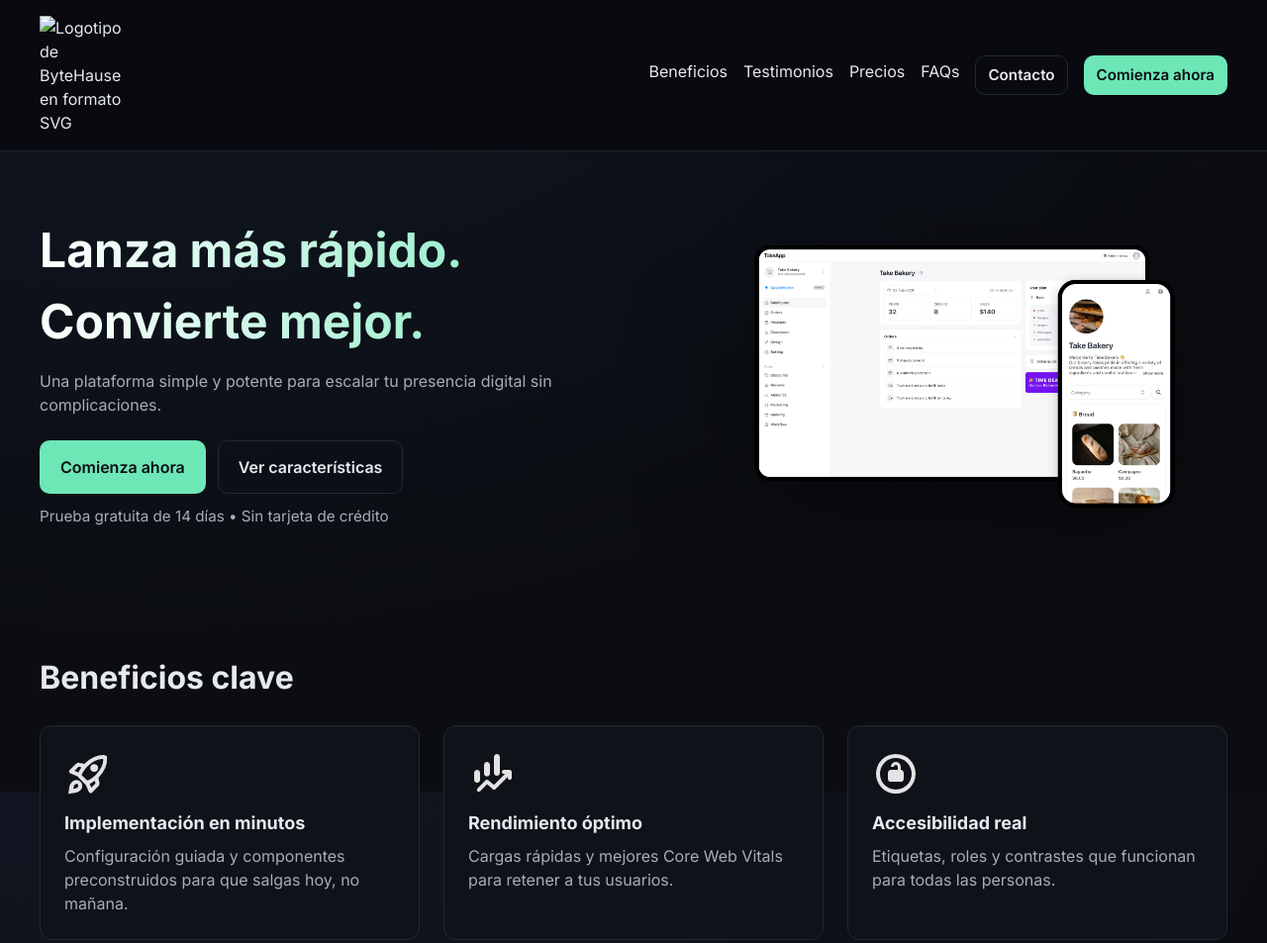
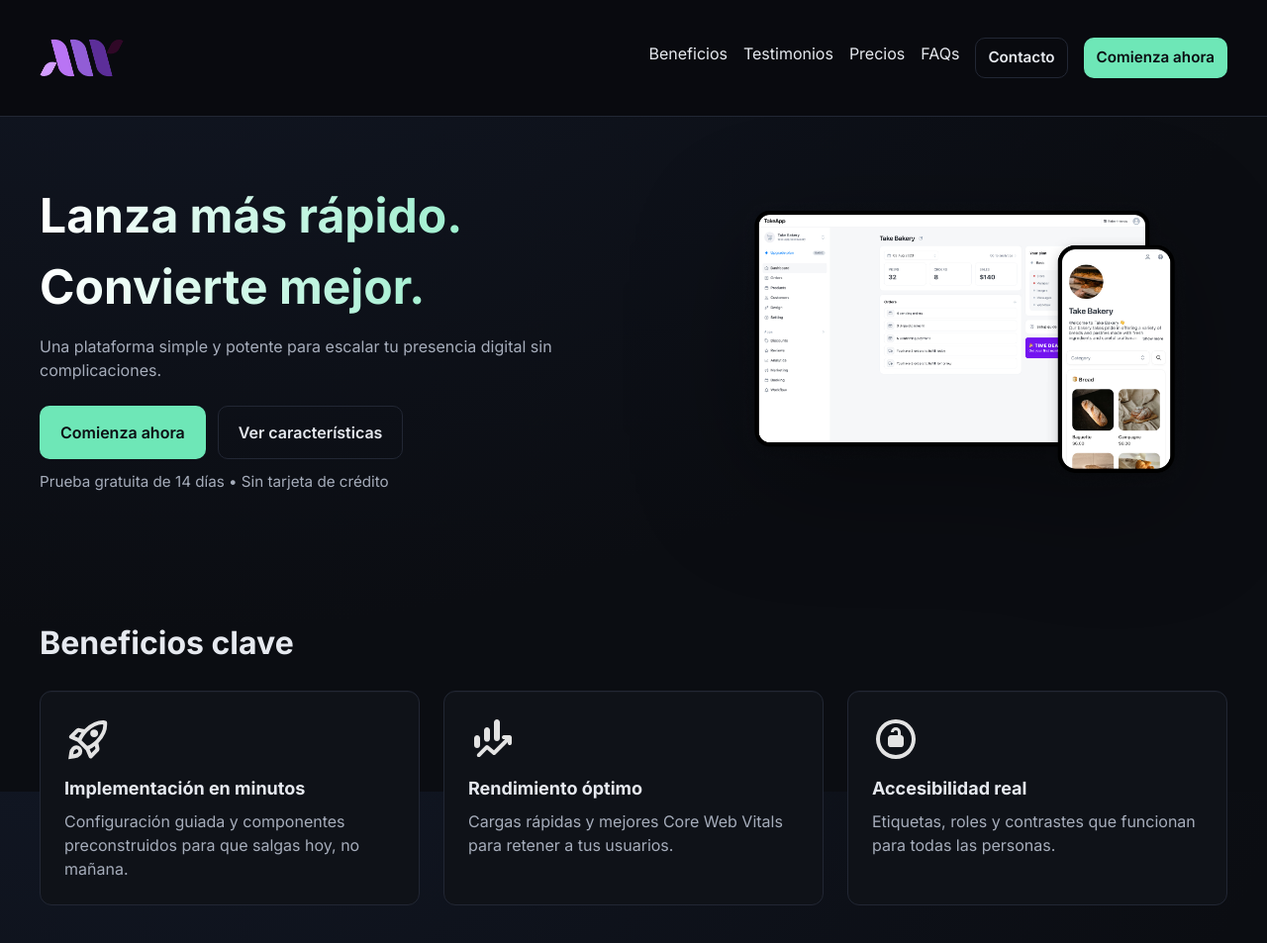
Before and after one commit to FerNyXnX/Aprendiendo-git, a plain HTML site: page index.html in a window 1280 px wide. Shown: the top 953 px of the page at 99% size. Drawn offline with Linux system fonts and the light colour scheme.

Commit message:
fix: corrección del logo, se remplazó la imagen incorrecta por la imagen correcta

```diff
--- a/index.html
+++ b/index.html
@@ -15,7 +15,7 @@
     <meta property="og:url" content="https://bytehause.com/" />
     <meta property="og:type" content="website" />
     <meta property="og:locale" content="es_MX" />
-    <link rel="icon" href="assets/images/logos/dbug-short.svg" type="image/svg" />
+    <link rel="icon" href="assets/images/logos/bytehause-logo.svg" type="image/svg" />
     <link rel="stylesheet" href="dist/css/main.css" />
 
   </head>
@@ -25,7 +25,7 @@
     <header class="header" data-header>
       <nav class="nav container" aria-label="Principal">
         <a href="#" class="brand" aria-label="Inicio">
-          <img src="assets/images/logos/dbug-short.svg" alt="Logotipo de ByteHause en formato SVG" width="85" height="32"/>
+          <img src="assets/images/logos/bytehause-logo.svg" alt="Logotipo de ByteHause en formato SVG" width="85" height="32"/>
         </a>
         <button class="nav__toggle" aria-expanded="false" aria-controls="menu" data-menu-toggle>
           <span class="visually-hidden">Abrir menú</span>
@@ -204,7 +204,7 @@
     <footer class="footer">
       <div class="container footer__grid">
         <div>
-          <img src="assets/images/logos/dbug-short.svg" alt="Logotipo de ByteHause en formato SVG" width="50" height="28" loading="lazy" />
+          <img src="assets/images/logos/bytehause-logo.svg" alt="Logotipo de ByteHause en formato SVG" width="50" height="28" loading="lazy" />
           <p class="footer__text">Hecho con cuidado, enfoque y propósito.</p>
         </div>
         <nav aria-label="Secundario">
```
